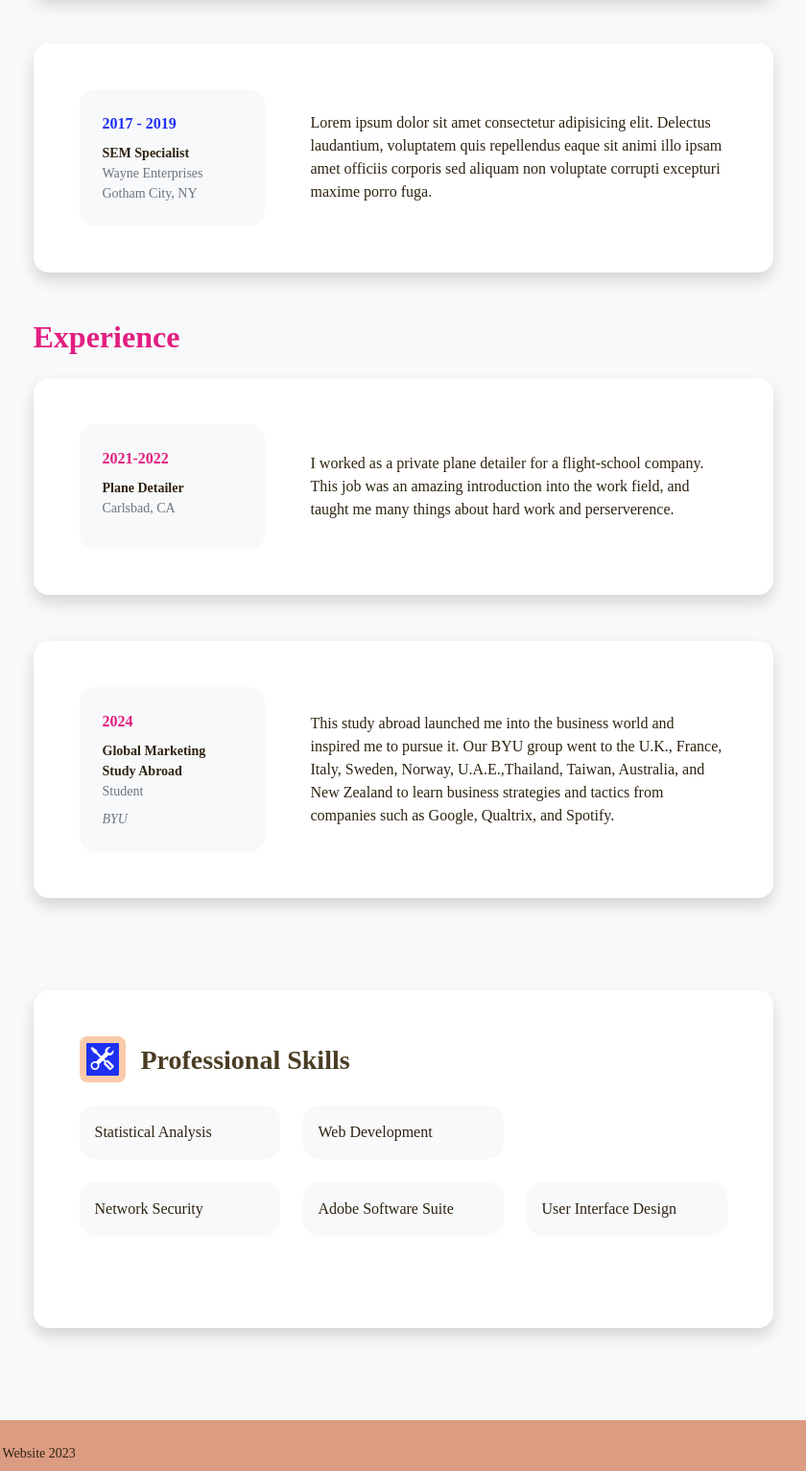
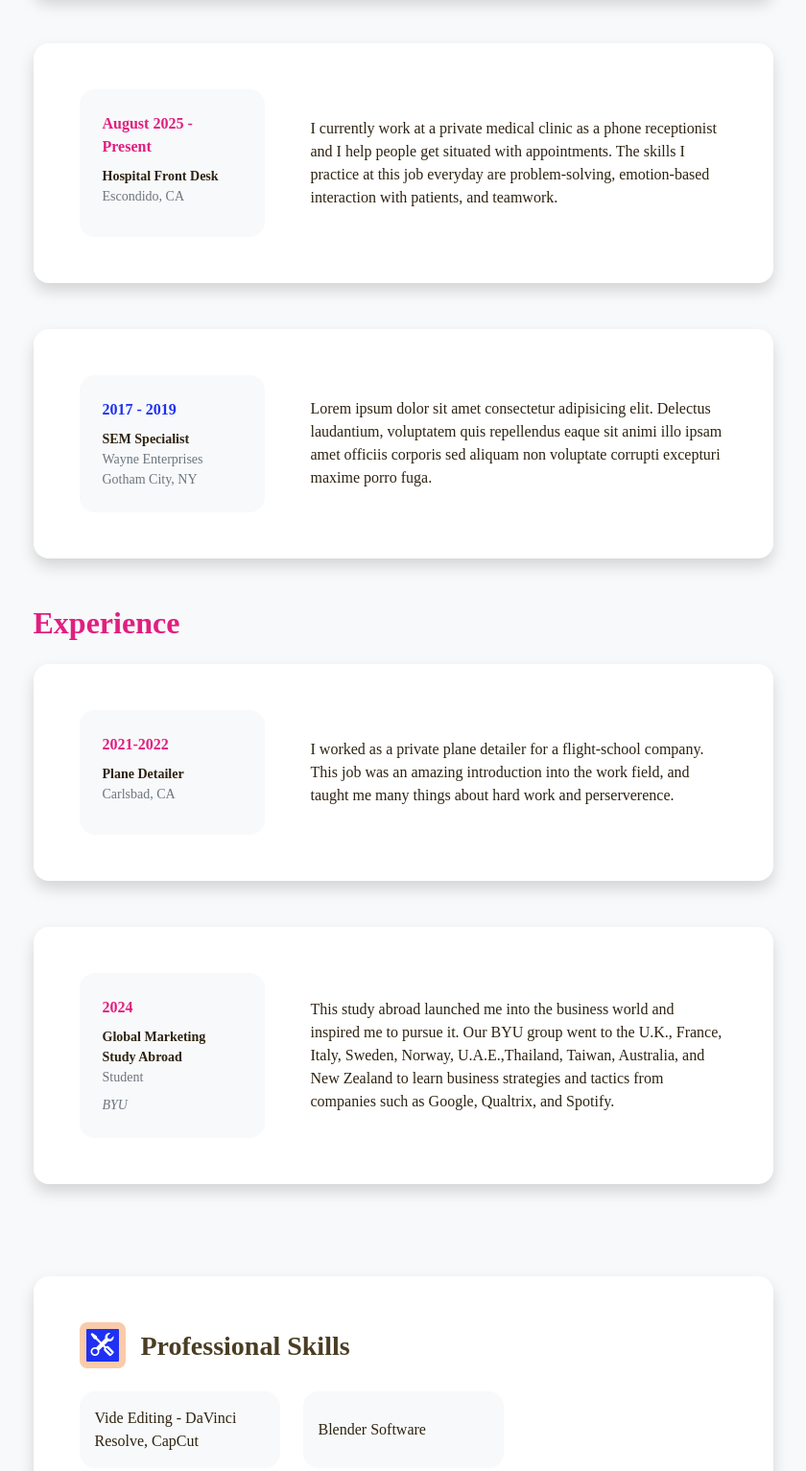
Before and after one commit to Keeks-Coding/Kelea-s-Webpage, a plain HTML site: page resume.html in a window 1280 px wide. Shown: the part 563-2096 px from the top of the page at 96% size, without its empty margins (220-1060 px from the left). Drawn offline with nearby package versions, Linux system fonts and the light colour scheme.

Commit message:
Update job experience and skills in resume

```diff
--- a/resume.html
+++ b/resume.html
@@ -70,6 +70,22 @@
                                     <div class="row align-items-center gx-5">
                                         <div class="col text-center text-lg-start mb-4 mb-lg-0">
                                             <div class="bg-light p-4 rounded-4">
+                                                <div class="text-secondary fw-bolder mb-2">August 2025 - Present</div>
+                                                <div class="mb-2">
+                                                    <div class="small fw-bolder">Hospital Front Desk</div>
+                                                    <div class="small text-muted">Escondido, CA</div>
+                                                </div>
+                                            </div>
+                                        </div>
+                                        <div class="col-lg-8"><div>I currently work at a private medical clinic as a phone receptionist and I help people get situated with appointments. The skills I practice at this job everyday are problem-solving, emotion-based interaction with patients, and teamwork.   </div></div>
+                                    </div>
+                                </div>
+                            </div>
+                            <div class="card shadow border-0 rounded-4 mb-5">
+                                <div class="card-body p-5">
+                                    <div class="row align-items-center gx-5">
+                                        <div class="col text-center text-lg-start mb-4 mb-lg-0">
+                                            <div class="bg-light p-4 rounded-4">
                                                 <div class="text-primary fw-bolder mb-2">2017 - 2019</div>
                                                 <div class="small fw-bolder">SEM Specialist</div>
                                                 <div class="small text-muted">Wayne Enterprises</div>
@@ -136,13 +152,13 @@
                                             <h3 class="fw-bolder mb-0"><span class="text-gradient d-inline">Professional Skills</span></h3>
                                         </div>
                                         <div class="row row-cols-1 row-cols-md-3 mb-4">
-                                            <div class="col mb-4 mb-md-0"><div class="d-flex align-items-center bg-light rounded-4 p-3 h-100">Statistical Analysis</div></div>
-                                            <div class="col"><div class="d-flex align-items-center bg-light rounded-4 p-3 h-100">Web Development</div></div>
+                                            <div class="col mb-4 mb-md-0"><div class="d-flex align-items-center bg-light rounded-4 p-3 h-100">Vide Editing - DaVinci Resolve, CapCut</div></div>
+                                            <div class="col"><div class="d-flex align-items-center bg-light rounded-4 p-3 h-100">Blender Software</div></div>
                                         </div>
                                         <div class="row row-cols-1 row-cols-md-3">
-                                            <div class="col mb-4 mb-md-0"><div class="d-flex align-items-center bg-light rounded-4 p-3 h-100">Network Security</div></div>
+                                            <div class="col mb-4 mb-md-0"><div class="d-flex align-items-center bg-light rounded-4 p-3 h-100">Graphic Design</div></div>
                                             <div class="col mb-4 mb-md-0"><div class="d-flex align-items-center bg-light rounded-4 p-3 h-100">Adobe Software Suite</div></div>
-                                            <div class="col"><div class="d-flex align-items-center bg-light rounded-4 p-3 h-100">User Interface Design</div></div>
+                                            <div class="col"><div class="d-flex align-items-center bg-light rounded-4 p-3 h-100">Web Development</div></div>
                                         </div>
                                     </div>
                                 </div>
```
